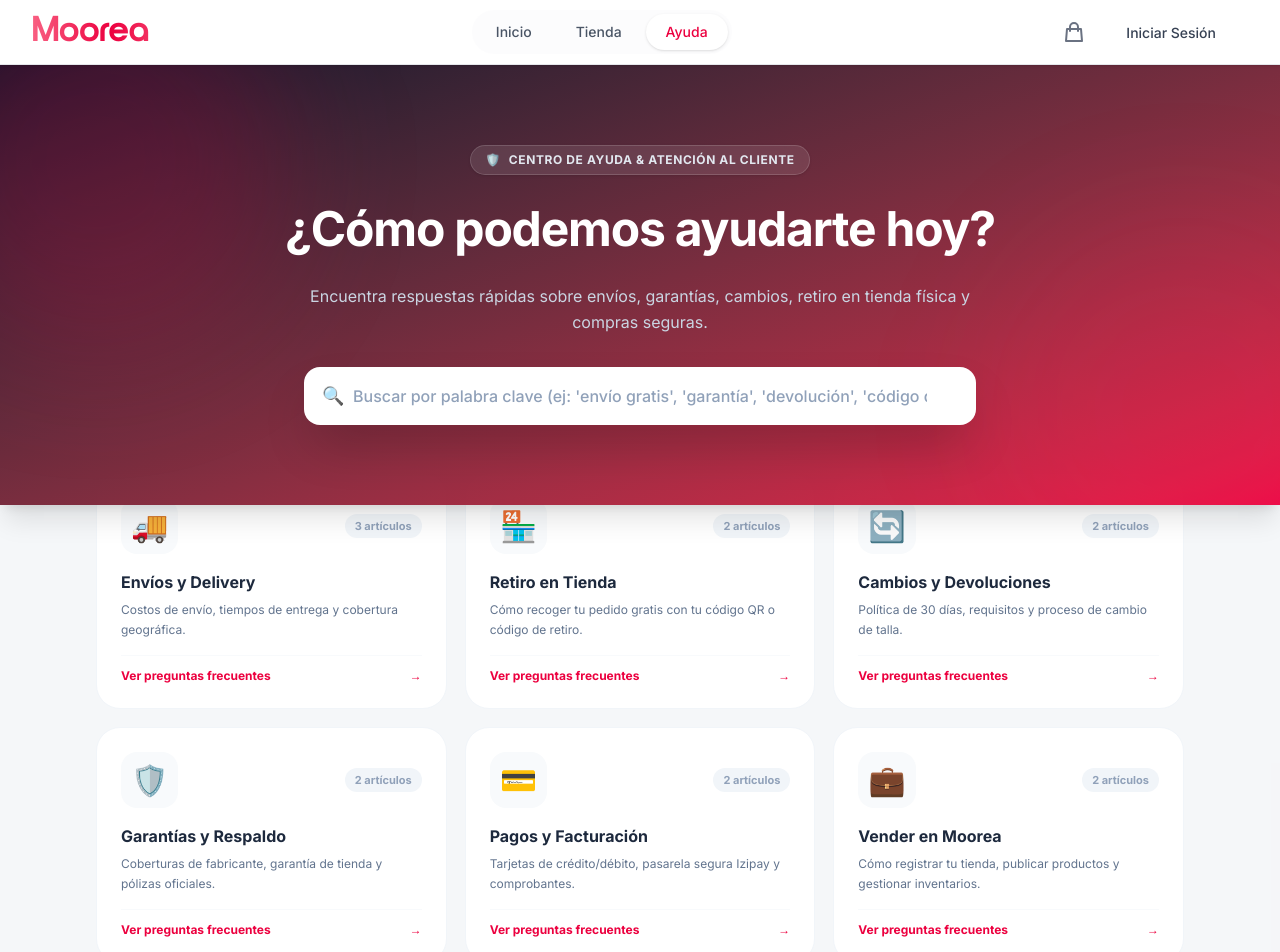
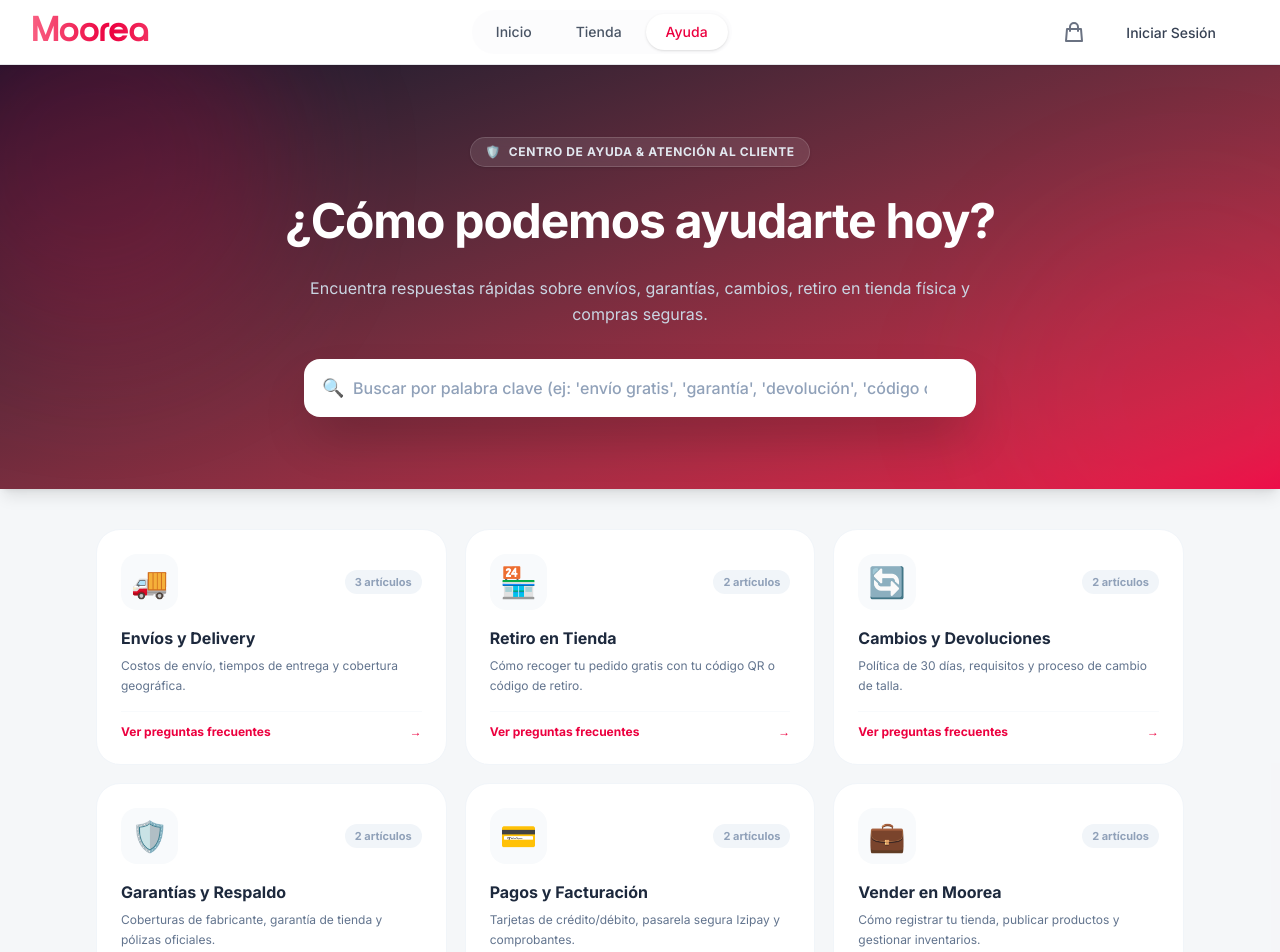
Before and after one commit to NicklausRueditas/MooreaA20, an Angular app: page /help in a window 1280 px wide. Shown: the top 952 px of the page. Built offline with nearby package versions, Linux system fonts and the light colour scheme.

Commit message:
Fix hero padding and eliminate overlapping negative margin on Help Center cards

```diff
--- a/src/app/website/public/help/help.component.html
+++ b/src/app/website/public/help/help.component.html
@@ -1,7 +1,7 @@
 <div class="min-h-screen bg-slate-50/40 pb-20">
 
   <!-- ═══ HERO & SEARCH BANNER ══════════════════════════════════════════════ -->
-  <div class="relative overflow-hidden bg-gradient-to-br from-slate-900 via-slate-850 to-primary/95 text-white py-16 sm:py-20 px-4 sm:px-6 lg:px-8 shadow-xl">
+  <div class="relative overflow-hidden bg-gradient-to-br from-slate-900 via-slate-850 to-primary/95 text-white py-14 sm:py-18 px-4 sm:px-6 lg:px-8 shadow-lg">
     <!-- Decorative background glow -->
     <div class="absolute -top-24 -left-24 w-96 h-96 bg-primary/20 rounded-full blur-3xl pointer-events-none"></div>
     <div class="absolute -bottom-24 -right-24 w-96 h-96 bg-rose-500/10 rounded-full blur-3xl pointer-events-none"></div>
@@ -45,7 +45,7 @@
     </div>
   </div>
 
-  <div class="max-w-6xl mx-auto px-4 sm:px-6 lg:px-8 -mt-8 space-y-12">
+  <div class="max-w-6xl mx-auto px-4 sm:px-6 lg:px-8 py-10 space-y-12">
 
     <!-- ═══ TOPIC CARDS GRID ═════════════════════════════════════════════════ -->
     <div class="grid grid-cols-1 sm:grid-cols-2 lg:grid-cols-3 gap-4.5">
```
